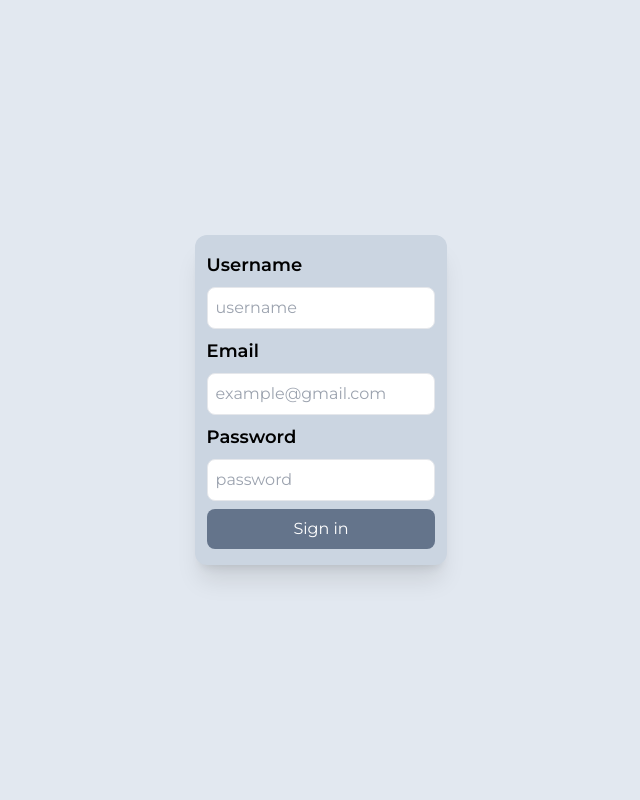
After one commit to mazharidesky/MedLock, a Flask app: page /register in a window 1280 px wide. The commit adds this page. Shown: the whole page, without its empty margins (319-959 px from the left). Run offline with Flask 3, Linux system fonts and the light colour scheme; some libraries are stand-ins or nearby versions.

Commit message:
feat: create page and add validasi user

```diff
--- a/app.py
+++ b/app.py
@@ -1,53 +1,80 @@
-from flask import Flask, render_template, request, redirect
-from flask_mysqldb import MySQL
+from flask import Flask, render_template, request, redirect, session, url_for # type: ignore
+from flask_mysqldb import MySQL # type: ignore
+from functools import wraps
 
 app = Flask(__name__)
 
-# #konfigurasi mysql
-# mysql = MySQL()
-# app.config['MYSQL_USER'] = 'root'
-# app.config['MYSQL_PASSWORD'] = ''
-# app.config['MYSQL_DB'] = 'uts_pemrograman'
-# app.config['MYSQL_HOST'] = 'localhost'
+# Konfigurasi MySQL
+app.config['MYSQL_HOST'] = 'localhost'
+app.config['MYSQL_USER'] = 'root'
+app.config['MYSQL_PASSWORD'] = ''
+app.config['MYSQL_DB'] = 'uts_pemrograman'
+app.config['MYSQL_PORT'] = 3306
 
-# #port
-# app.config['MYSQL_PORT'] = 3306
-
-
-app.config['MYSQL_HOST'] = 'localhost'       # Alamat host (TCP/IP)
-app.config['MYSQL_USER'] = 'root'            # Username MySQL
-app.config['MYSQL_PASSWORD'] = ''  # Password MySQL
-app.config['MYSQL_DB'] = 'uts_pemrograman'     # Nama database
-app.config['MYSQL_PORT'] = 3306              # Port MySQL (default 3306)
+# Konfigurasi secret key untuk session
+app.secret_key = 'kunci_rahasia_anda'  # Ganti dengan kunci rahasia yang aman
 
 mysql = MySQL(app)
 
+# Dekorator untuk memeriksa apakah pengguna sudah login
+def login_required(f):
+    @wraps(f)
+    def decorated_function(*args, **kwargs):
+        if 'logged_in' not in session:
+            return redirect(url_for('login'))
+        return f(*args, **kwargs)
+    return decorated_function
 
-#rooting
-@app.route('/', methods=['GET','POST'])
-def signIn():
-    if request.method == 'POST' : #simpan data
-       _username = request.values.get('username')
-       _email = request.values.get('email')
-       _password = request.values.get('password')
+@app.route('/')
+def index():
+    return render_template('index.html')
 
-       sql = "insert into users(name,email , password) values(%s, %s, %s)"
-       data = (_username, _email, _password)
+@app.route('/login', methods=['GET', 'POST'])
+def login():
+    if request.method == 'POST':
+        _username = request.form['username']
+        _password = request.form['password']
 
-       cur = mysql.connection.cursor()
-       cur.execute(sql, data)
-       cur = mysql.connection.commit()
+        cur = mysql.connection.cursor()
+        cur.execute("SELECT * FROM users WHERE name = %s AND password = %s", (_username, _password))
+        user = cur.fetchone()
+        cur.close()
 
+        if user:
+            session['logged_in'] = True
+            session['username'] = _username
+            return redirect(url_for('home'))
+        else:
+            return redirect(url_for('login'))
 
-       return redirect('/home.html')
+    return render_template('login.html')
 
-    else:
-        return render_template('index.html')
+@app.route('/register', methods=['GET', 'POST'])
+def register():
+    if request.method == 'POST':
+        _username = request.form['username']
+        _email = request.form['email']
+        _password = request.form['password']
 
-@app.route('/home.html')
+        cur = mysql.connection.cursor()
+        cur.execute("INSERT INTO users (name, email, password) VALUES (%s, %s, %s)", (_username, _email, _password))
+        mysql.connection.commit()
+        cur.close()
+
+        return redirect(url_for('login'))
+
+    return render_template('register.html')
+
+@app.route('/home')
+@login_required
 def home():
     return render_template('home.html')
 
+@app.route('/logout')
+def logout():
+    session.pop('logged_in', None)
+    session.pop('username', None)
+    return redirect(url_for('index'))
 
 if __name__ == "__main__":
-    app.run(debug = True)
+    app.run(debug=True)
--- /dev/null
+++ b/templates/register.html
@@ -0,0 +1,66 @@
+<!DOCTYPE html>
+<html lang="en">
+  <head>
+    <meta charset="UTF-8" />
+    <meta name="viewport" content="width=device-width, initial-scale=1.0" />
+    <!-- Mengimpor Google Font -->
+    <link rel="preconnect" href="https://fonts.googleapis.com" />
+    <link rel="preconnect" href="https://fonts.gstatic.com" crossorigin />
+    <link
+      href="https://fonts.googleapis.com/css2?family=Montserrat:ital,wght@0,100..900;1,100..900&display=swap"
+      rel="stylesheet"
+    />
+
+    <script src="https://cdn.tailwindcss.com"></script>
+    <title>Sign up</title>
+  </head>
+  <body class="font-[Montserrat] bg-slate-200">
+    <section>
+      <div
+        class="px-2 py-4 w-full flex justify-center items-center min-h-screen"
+      >
+        <form
+          action="/register"
+          method="post"
+          class="flex flex-col w-[20%] gap-2 py-4 px-3 justify-center shadow-xl bg-slate-300 rounded-xl"
+        >
+          <label for="username" class="font-semibold text-lg">Username</label>
+          <input
+            type="text"
+            name="username"
+            id="username"
+            placeholder="username"
+            required
+            class="border rounded-lg px-2 py-2"
+          />
+          <label for="email" class="font-semibold text-lg">Email</label>
+          <input
+            type="email"
+            name="email"
+            placeholder="example@gmail.com"
+            id="email"
+            required
+            class="border rounded-lg px-2 py-2"
+          />
+          <label for="password" class="font-semibold text-lg">Password</label>
+          <input
+            type="password"
+            name="password"
+            placeholder="password"
+            id="password"
+            required
+            class="border rounded-lg px-2 py-2"
+          />
+          <div class="text-white">
+            <button
+              class="bg-slate-500 w-full rounded-lg hover:bg-slate-500/60 transition duration-300 py-2"
+              type="submit"
+            >
+              Sign in
+            </button>
+          </div>
+        </form>
+      </div>
+    </section>
+  </body>
+</html>
```
Also changed, not shown: templates/index.html (+16 -45 lines), templates/login.html (added, +56 -0 lines), templates/teemplate.html (added, +18 -0 lines).
